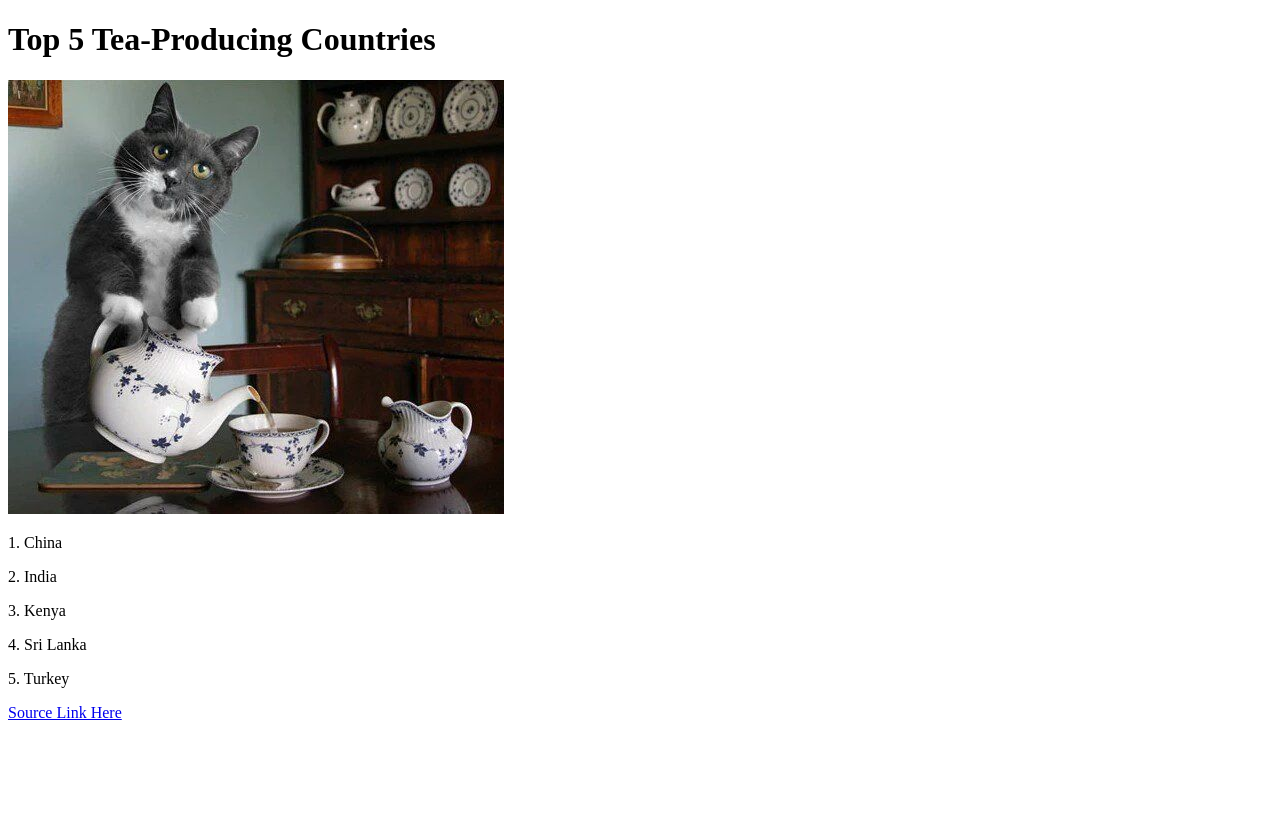
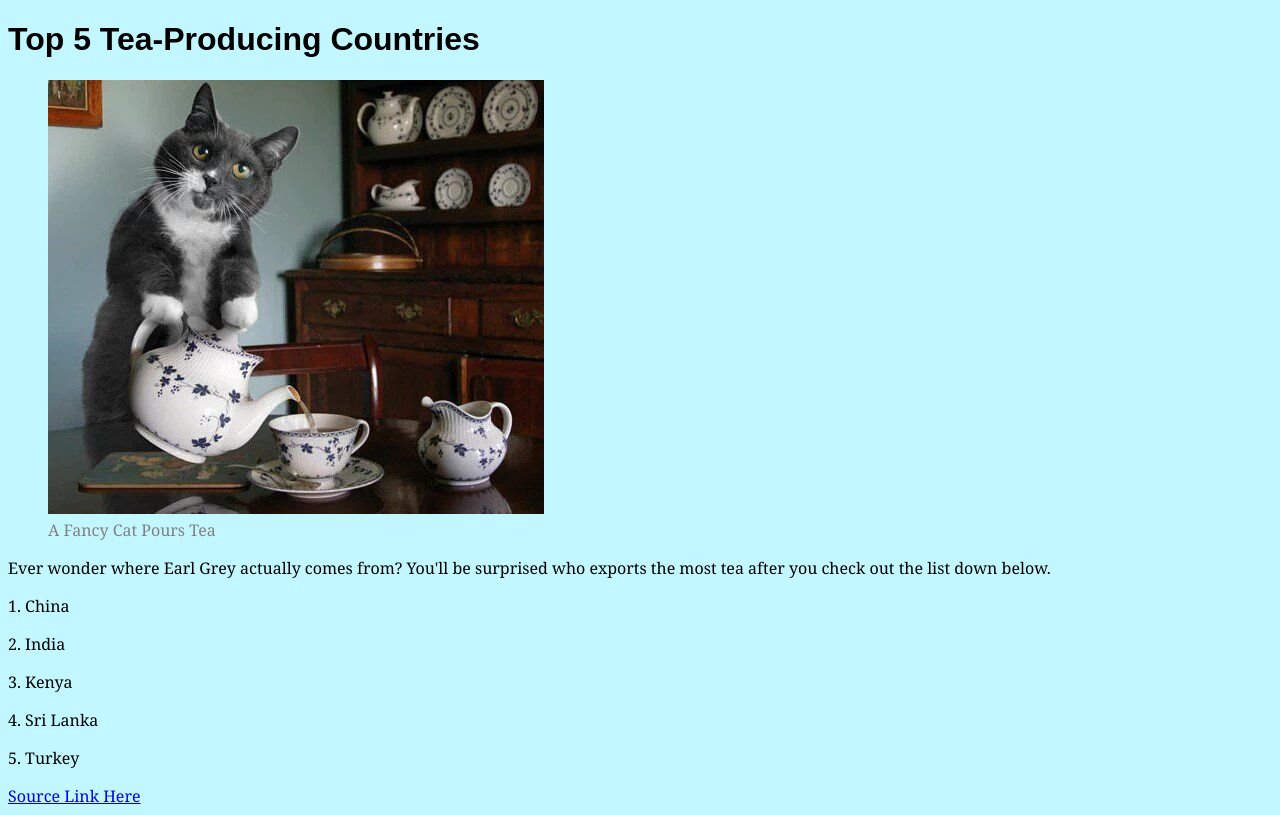
Before and after one commit to amandakmchugh/first-project, a plain HTML site: page index.html in a window 1280 px wide. Drawn offline with Linux system fonts and the light colour scheme.

Commit message:
Add files via upload

```diff
--- a/index.html
+++ b/index.html
@@ -3,17 +3,32 @@
   <head>
     <meta charset="utf-8">
     <title>Top 5 Tea-Producing Countries</title>
+    <style>
+    body {
+      font-family: Georgia, serif;
+      background-color: #c2f7ff;
+    }
+    h1 {
+      font-family: sans-serif;
+    }
+    figcaption {
+      color: grey;
+    }
+    </style>
   </head>
   <body>
   <h1>Top 5 Tea-Producing Countries</h1>
-  <img src="images/fancy cat tea.jpg" alt="fancy cat pouring tea">
+  <figure>
+    <img src="images/fancy cat tea.jpg" alt="fancy cat pouring tea"><figcaption> A Fancy Cat Pours Tea</figcaption>
+  </figure>
+  <p>Ever wonder where Earl Grey actually comes from? You'll be surprised who exports the most tea after you check out the list down below.</p>
   <p>1. China</p>
   <p>2. India</p>
   <p>3. Kenya</p>
   <p>4. Sri Lanka</p>
   <p>5. Turkey</p>
   <a href="https://farrerscoffee.co.uk/top-10-tea-producing-countries-in-the-world-2020/">Source Link Here</a>
-  <!--header, image, list, source information--!>
+  <!--header, image, list, source information!>
 
 
   </body>
```
